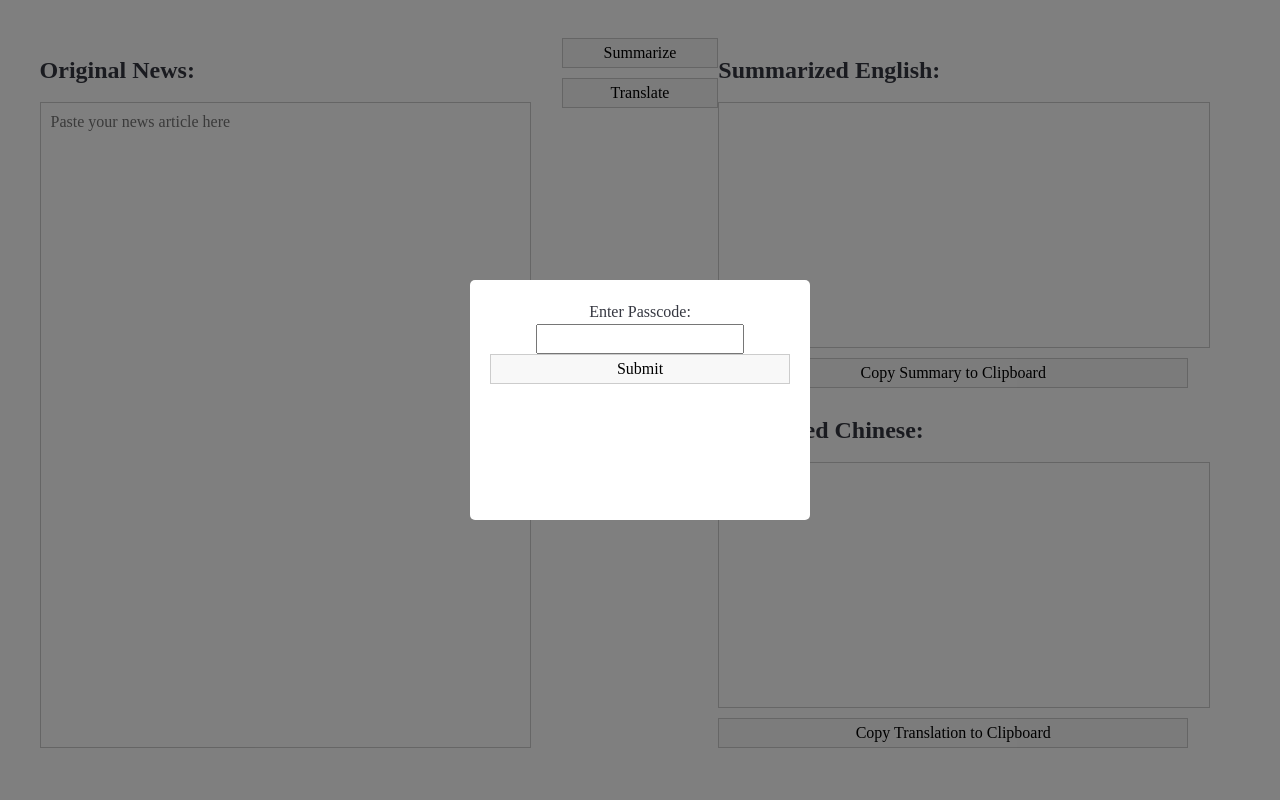
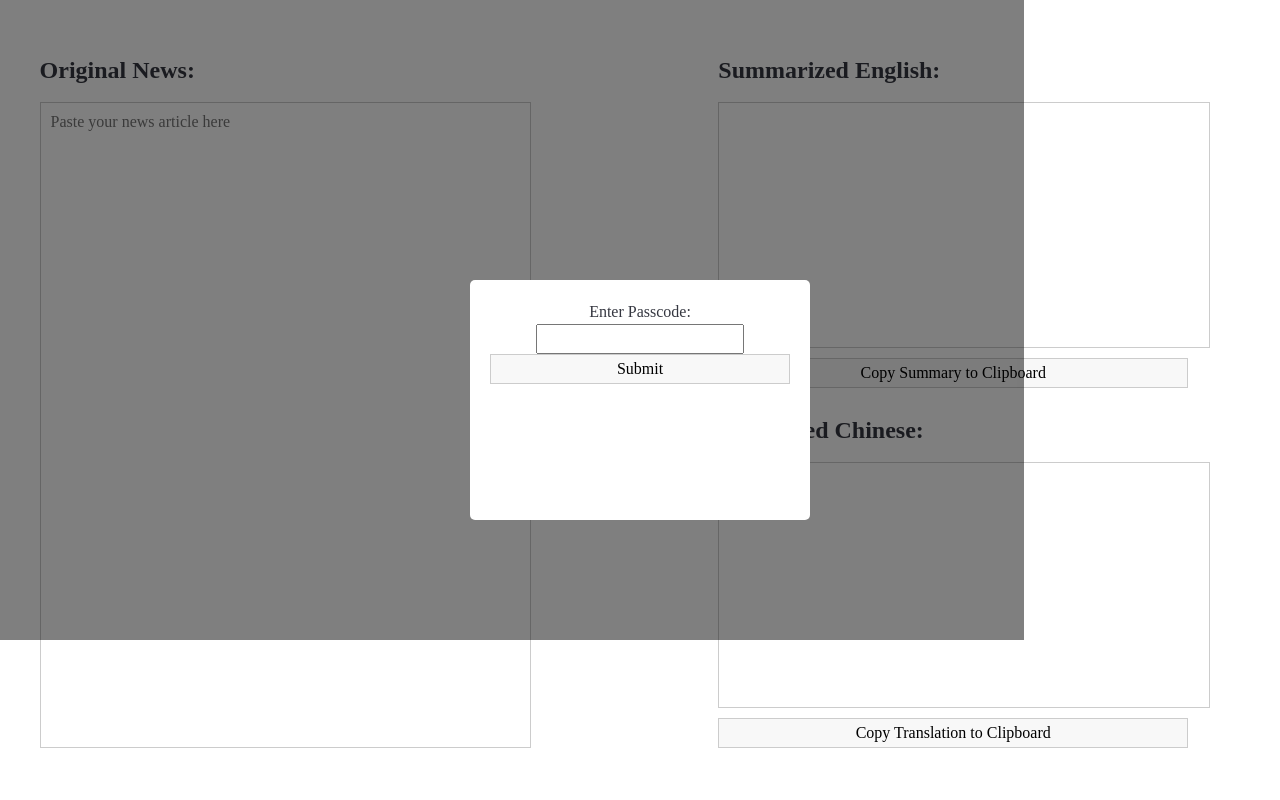
Before and after one commit to hiroayumi/gvf-news, a Flask app: page / in a window 1280 px wide. Run offline with Flask 2, Linux system fonts and the light colour scheme; some web fonts are replaced.

Commit message:
Update main.css

```diff
--- a/static/main.css
+++ b/static/main.css
@@ -32,7 +32,7 @@ body {
     width: 95%;
     height: 90vh;
     padding: 20px;
-    align-items:flex-start;
+    align-items: center;
 }
 .input,
 .output {
@@ -60,7 +60,7 @@ body {
     align-items: center;
     gap: 10px;
     flex: 0.3;
-    width: 100px;
+    width: 100%;
 }
 textarea {
     width: 90%;
@@ -92,8 +92,8 @@ output textarea {
   position: fixed;
   top: 0;
   left: 0;
-  width: 100%;
-  height: 100%;
+  width: 80%;
+  height: 80%;
   background-color: rgba(0, 0, 0, 0.5);
   z-index: 1000;
   display: flex;
```
